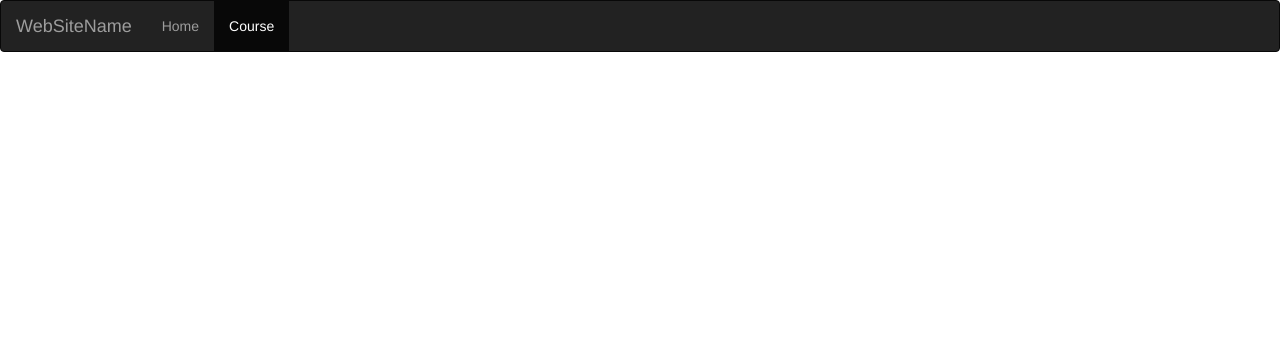
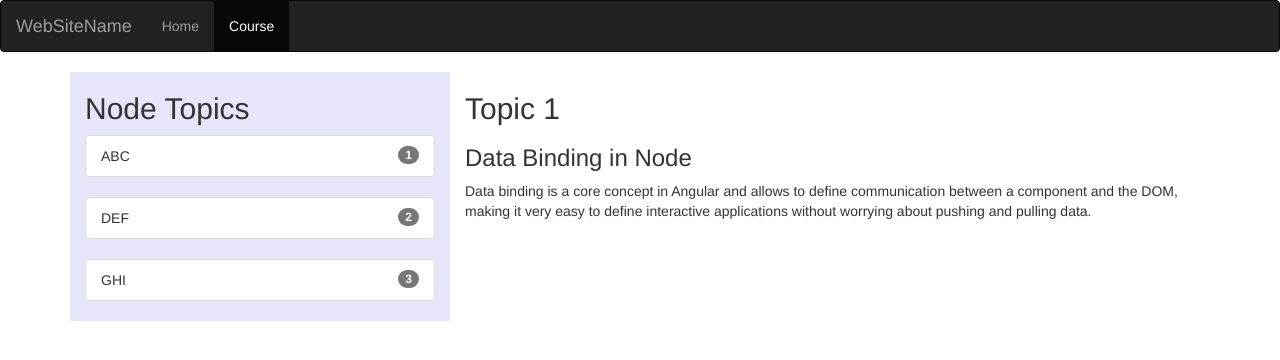
Before and after one commit to naveenkchelluboina/angular-courseDetail, an Angular app: page /course/node/1 in a window 1280 px wide. Before the commit this address led to /. Shown: the top 360 px of the page. Built offline with nearby package versions, Linux system fonts and the light colour scheme.

Commit message:
5 files modified, 3 added

```diff
--- a/src/app/app.module.ts
+++ b/src/app/app.module.ts
@@ -8,18 +8,20 @@ import { CourseComponent } from './course/course.component';
 import { HomeComponent } from './home/home.component';
 import { ChapterListComponent } from './chapter-list/chapter-list.component';
 import { AngularContentComponent } from './angular-content/angular-content.component';
+import { NodeContentComponent } from './node-content/node-content.component';
 
 const routes: Route = [
   {path:'', redirectTo:'/course', pathMatch:'full'},
   {path: 'home', component:HomeComponent},
   { path: 'course', component: CourseComponent },
   { path: 'course/:name', component: ChapterListComponent },
-  { path: 'course/angular/:id', component: AngularContentComponent }
+  { path: 'course/angular/:id', component: AngularContentComponent },
+  { path: 'course/node/:id', component: NodeContentComponent }
 ]
 
 @NgModule({
   imports:      [ BrowserModule, FormsModule, RouterModule.forRoot(routes) ],
-  declarations: [ AppComponent, CourseComponent, HomeComponent, ChapterListComponent, AngularContentComponent ],
+  declarations: [ AppComponent, CourseComponent, HomeComponent, ChapterListComponent, AngularContentComponent, NodeContentComponent ],
   bootstrap:    [ AppComponent ]
 })
 export class AppModule { }
--- a/src/app/chapter-list/chapter-list.component.css
+++ b/src/app/chapter-list/chapter-list.component.css
@@ -2,6 +2,6 @@
   cursor: pointer;
 }
 .list-group-item:hover{
-  background-color: rgb(228, 217, 217);
+  background-color: rgba(0,0,0,0.2);
   font-weight: bold;
 }
--- a/src/app/chapter-list/chapter-list.component.html
+++ b/src/app/chapter-list/chapter-list.component.html
@@ -12,7 +12,7 @@
 <div class="container" *ngSwitchCase="'Node'">
   <h2>Node Chapters</h2>
    <ul class="list-group" *ngFor="let nodeChapter of nodeChapters">
-    <li class="list-group-item">{{nodeChapter.name}} <span class="badge">{{nodeChapter.id}}</span></li>
+    <li (click)="onNodeSelect(nodeChapter)" class="list-group-item">{{nodeChapter.name}} <span class="badge">{{nodeChapter.id}}</span></li>
   </ul>
 </div>
 <div class="container" *ngSwitchCase="'VueJs'">
--- a/src/app/chapter-list/chapter-list.component.ts
+++ b/src/app/chapter-list/chapter-list.component.ts
@@ -35,7 +35,10 @@ export class ChapterListComponent implements OnInit {
 
   onAngSelect(angChapter){
     this.router.navigate(['/course/angular',angChapter.id]);
+  }
 
+  onNodeSelect(nodeChapter){
+    this.router.navigate(['/course/node',nodeChapter.id]);
   }
 
   ngOnInit() {
--- /dev/null
+++ b/src/app/node-content/node-content.component.css
@@ -0,0 +1,7 @@
+.list-group-item{
+  cursor: pointer;
+}
+.list-group-item:hover{
+  background-color: rgba(0,0,0,0.2);
+  font-weight: bold;
+}
--- /dev/null
+++ b/src/app/node-content/node-content.component.html
@@ -0,0 +1,28 @@
+<div class="container-fluid">
+  <div class="row">
+    <div class="col-sm-4" style="background-color:lavender;">
+      <h2>Node Topics</h2>
+      <ul class="list-group" *ngFor="let nodeChapter of nodeChapters">
+        <li (click)="onSelect(nodeChapter)" class="list-group-item d-flex justify-content-between align-items-center">{{nodeChapter.name}} <span class="badge badge-primary badge-pill">{{nodeChapter.id}}</span></li>
+      </ul>
+    </div>
+    <div class="col-sm-8">
+      <h2>Topic {{chapterId}}</h2>
+      <section [ngSwitch]="chapterId">
+        <div *ngSwitchCase="1">
+          <h3>Data Binding in Node</h3>
+          <p>Data binding is a core concept in Angular and allows to define communication between a component and the DOM, making it very easy to define interactive applications without worrying about pushing and pulling data. </p>
+        </div>
+        <div *ngSwitchCase="2">
+          <h3>Routing in Node</h3>
+          <p>The Angular router is a core part of the Angular platform. It enables developers to build Single Page Applications with multiple views and allow navigation between these views. </p>
+        </div>
+        <div *ngSwitchCase="3">
+          <h3>Services in Node</h3>
+          <p>Angular services are singleton objects which get instantiated only once during the lifetime of an application. They contain methods that maintain data throughout the life of an application, i.e. data does not get refreshed and is available all the time. </p>
+        </div>
+
+      </section>
+      </div>
+  </div>
+</div>
--- /dev/null
+++ b/src/app/node-content/node-content.component.ts
@@ -0,0 +1,33 @@
+import { Component, OnInit } from '@angular/core';
+import { Router, ActivatedRoute, ParamMap } from '@angular/router';
+
+@Component({
+  selector: 'app-node-content',
+  templateUrl: './node-content.component.html',
+  styleUrls: ['./node-content.component.css']
+})
+export class NodeContentComponent implements OnInit {
+
+  public chapterId;
+
+   public nodeChapters=[
+    {"id":1,"name":"ABC"},
+    {"id":2,"name":"DEF"},
+    {"id":3,"name":"GHI"}
+    ];
+
+
+  constructor(private route: ActivatedRoute, private router: Router) { }
+
+  ngOnInit() {
+    this.route.paramMap.subscribe((params: ParamMap)=>{
+      let id = parseInt(params.get('id'));
+      this.chapterId=id;
+    });
+  }
+
+  onSelect(nodechapter){
+    this.router.navigate(['/course/node',nodechapter.id]);
+  }
+
+}
```
